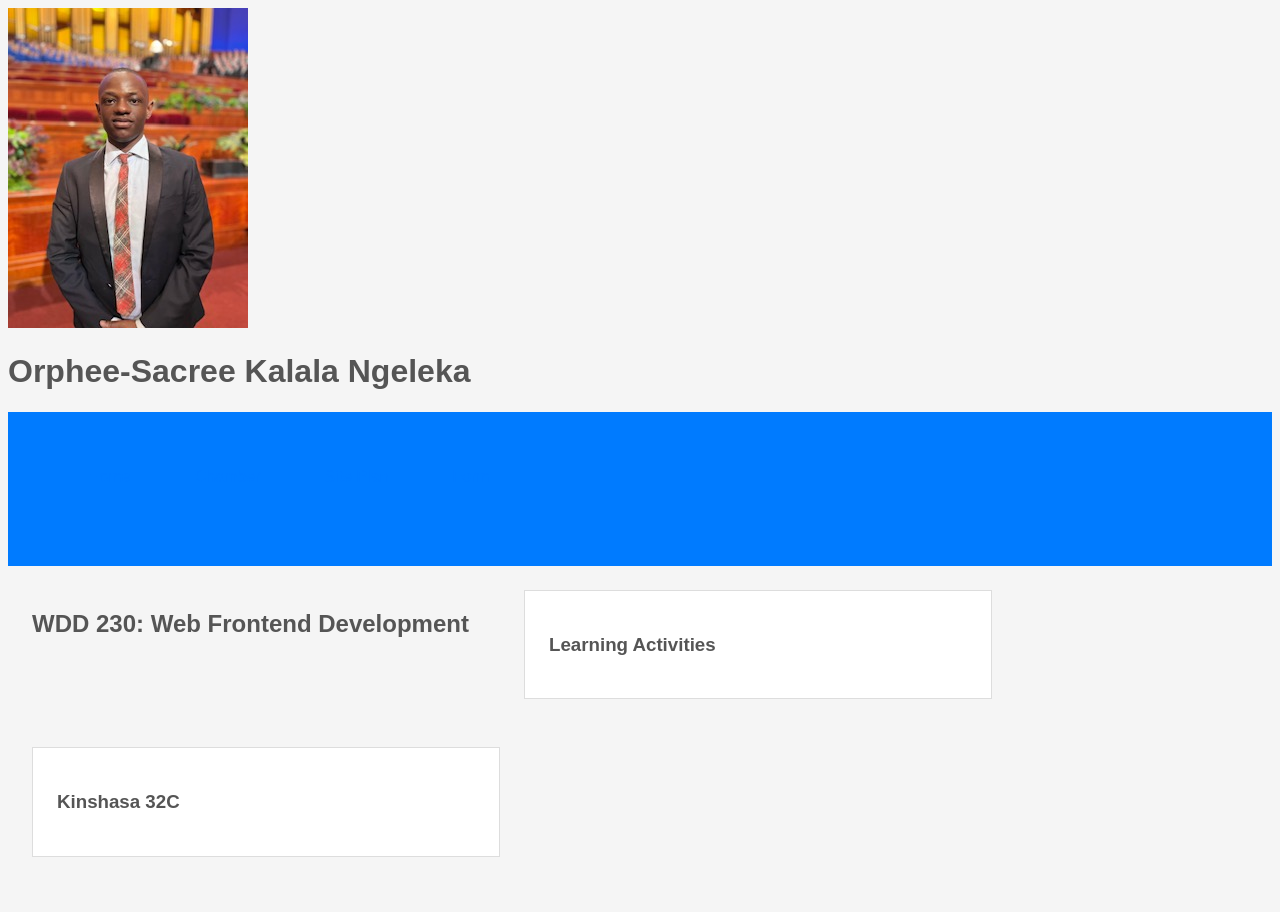
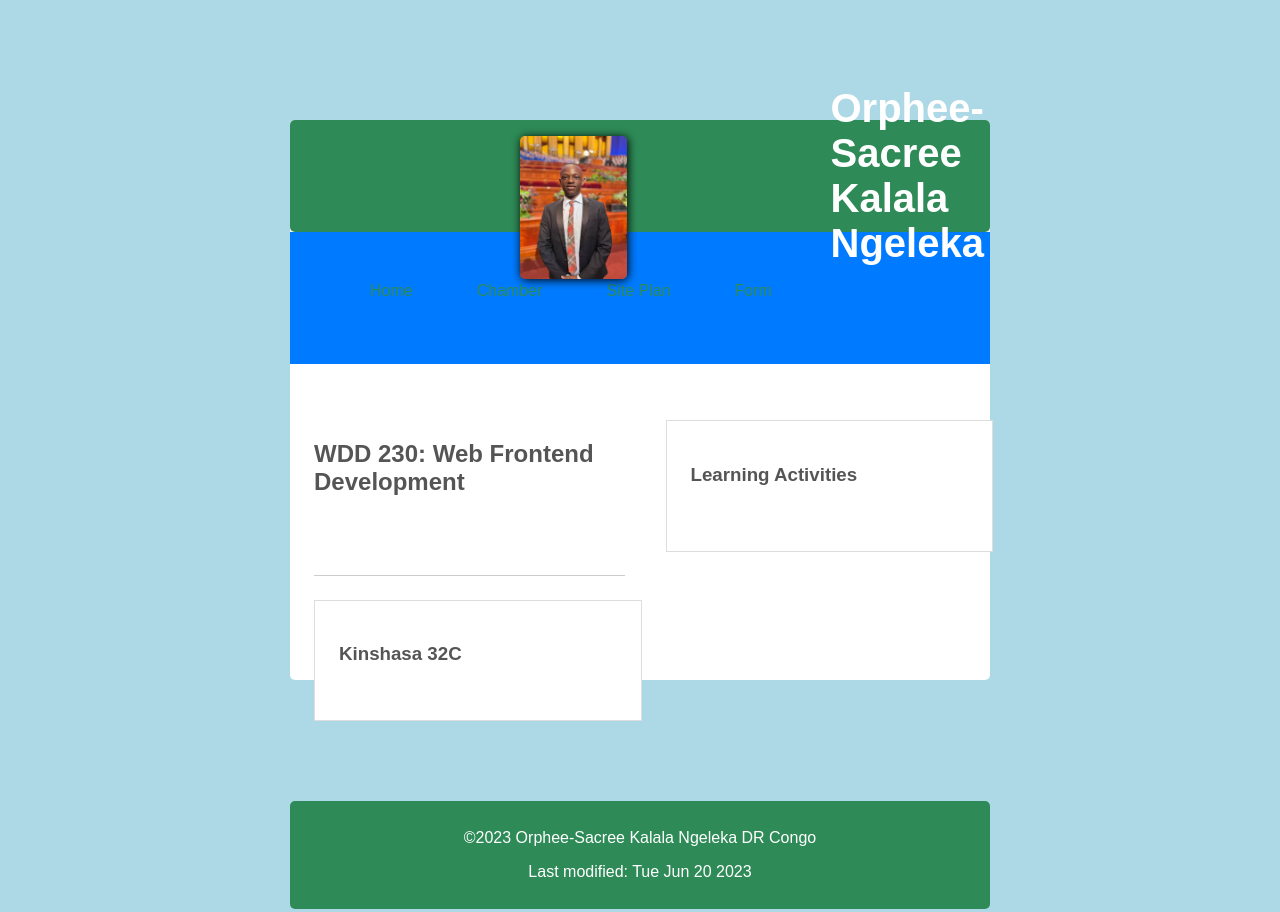
Before and after one commit to NKO22/wdd230, a plain HTML site: page index.html in a window 1280 px wide. Shown: the top 912 px of the page. Drawn offline with Linux system fonts and the light colour scheme.

Commit message:
add to home page

```diff
--- a/styles/base.css
+++ b/styles/base.css
@@ -58,3 +58,97 @@ body {
     text-align: center;
     color: #777;
   }
+
+
+
+html {
+    background-color: lightblue;
+    display: grid;
+    grid-template-columns: 1fr;
+    grid-template-rows: 1fr;
+    justify-items: center;
+    align-items: center;
+    height: 100%;
+}
+body {
+    border-radius: 5px;
+    min-height: 406px;
+    height: 70%;
+    width: 70%;
+    max-width: 700px;
+    background-color: white;
+}
+header {
+    padding: 1em;
+    display: grid;
+    position: relative;
+    background-color: seagreen;
+    grid-template-columns: auto 20%;
+    grid-template-rows: 5em;
+    justify-items: center;
+    border-radius: 5px;
+    z-index: 15;
+}
+h1 {
+    font-size: 40px;
+    color: white;
+    align-self: center;
+
+}
+header > img {
+    width: 20%;
+    box-shadow: 1px 1px 10px black;
+    border-radius: 5px;
+}
+main {
+    width: 97%;
+    height: calc(100% - 5em - 6em - 4em + 5px);
+    margin: 2em 0 2em auto;
+    position: relative;
+}
+h2 {
+    border-bottom: solid 1px #cccccc;
+    margin-bottom: 0;
+    width: 95%;
+}
+ul {
+    margin: 0;
+    padding-top: 10px;
+    width: calc(100% - 40px);
+    height: 94%;
+    overflow-y: auto;
+}
+ul li {
+    padding-bottom: 5px;
+}
+a {
+    color: seagreen;
+}
+a:active {
+    color: tomato;
+}
+footer {
+    background-color: seagreen;
+    position: relative;
+    color: white;
+    padding: 0.75em;
+    border-radius: 5px;
+    text-align: center;
+    z-index: 10;
+}
+footer a {
+    color: white;
+    text-decoration: underline lightblue;
+    transition: color 0.5s, text-shadow 0.5s;
+}
+footer a:hover {
+    color: lightgreen;
+    text-shadow: 1px 1px 10px lightblue;
+}
+#updated {
+    color: lightblue;
+    font-size: 12px;
+}
+#not-reasonable-size {
+    display: none;
+}
```
